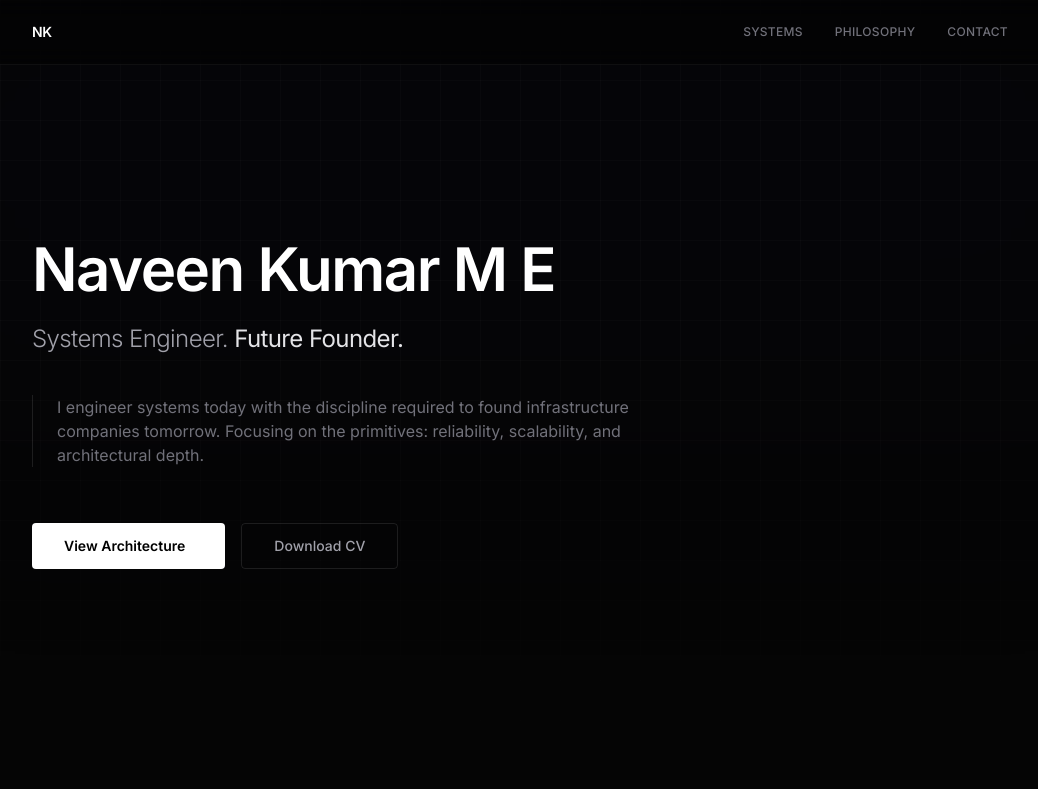
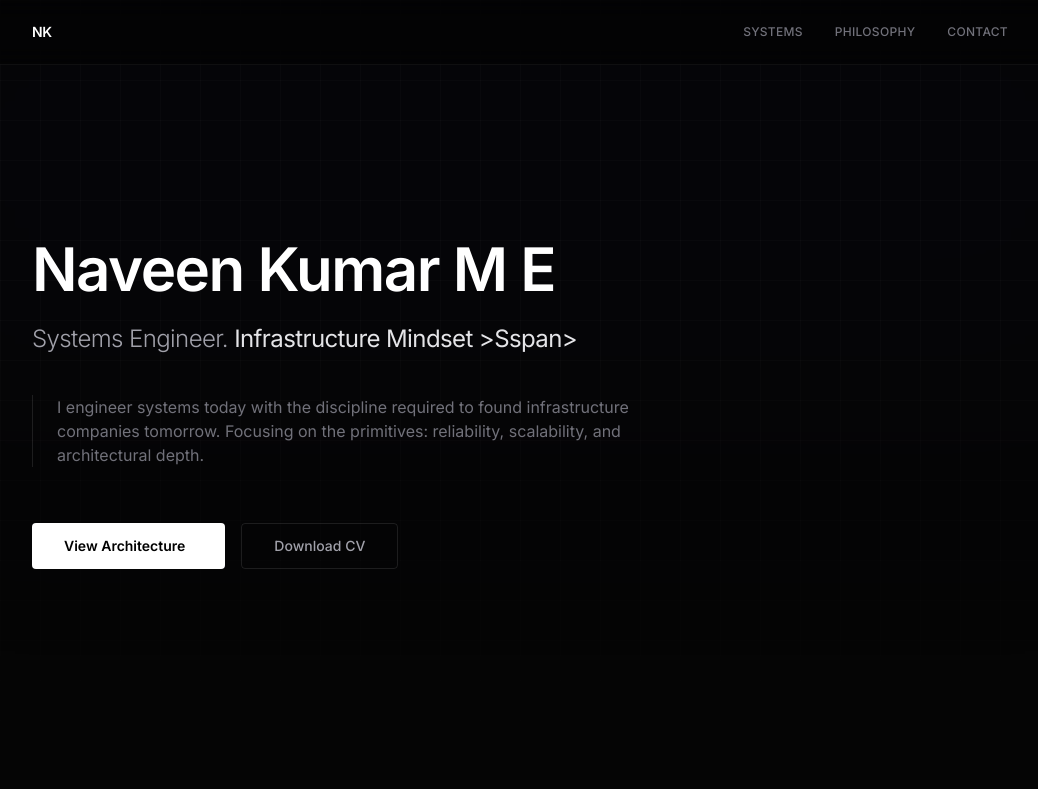
Before and after one commit to naveencmy/My_CV, a website: page index.html in a window 1280 px wide. Shown: the top 789 px of the page, without its empty margins (120-1158 px from the left). Drawn offline with nearby package versions, Linux system fonts and the light colour scheme; some icons are missing.

Commit message:
Update title and subtitle in index.html

```diff
--- a/index.html
+++ b/index.html
@@ -1,7 +1,7 @@
 <html lang="en" class="scroll-smooth"><head>
     <meta charset="UTF-8">
     <meta name="viewport" content="width=device-width, initial-scale=1.0">
-    <title>Naveen Kumar M E | Systems Engineer &amp; Founder</title>
+    <title>Naveen Kumar M E | Systems Engineer|Infrastructure Mindset</title>
     <link rel="stylesheet" href="dist/output.css">
     <script src="https://cdn.tailwindcss.com"></script>
     <script src="https://code.iconify.design/iconify-icon/1.0.7/iconify-icon.min.js"></script>
@@ -120,7 +120,7 @@
                 <!-- Title & Positioning -->
                 <div class="animate-intro delay-100">
                      <h2 class="text-xl md:text-2xl text-zinc-400 font-light tracking-tight leading-snug">
-                        Systems Engineer. <span class="text-zinc-200 font-normal">Future Founder.</span>
+                        Systems Engineer. <span class="text-zinc-200 font-normal">Infrastructure Mindset >Sspan>
                     </h2>
                 </div>
 
```
